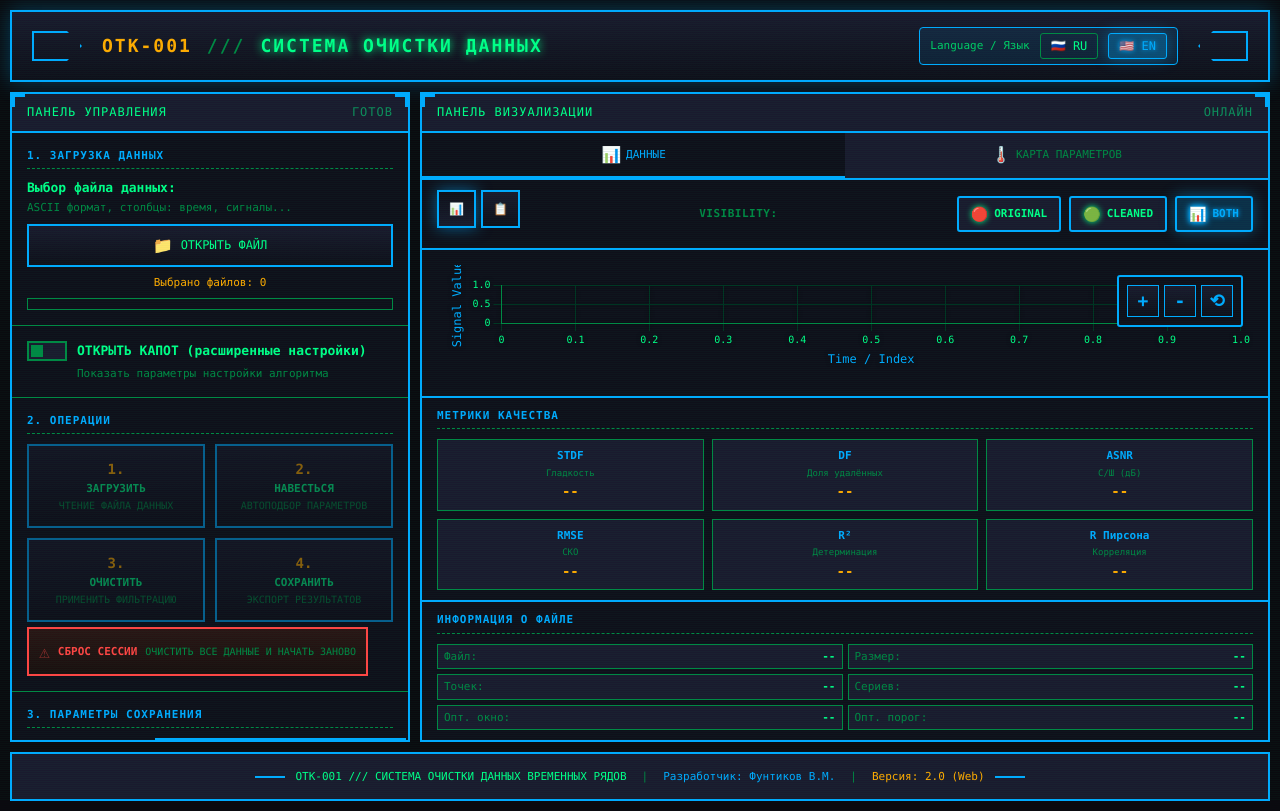
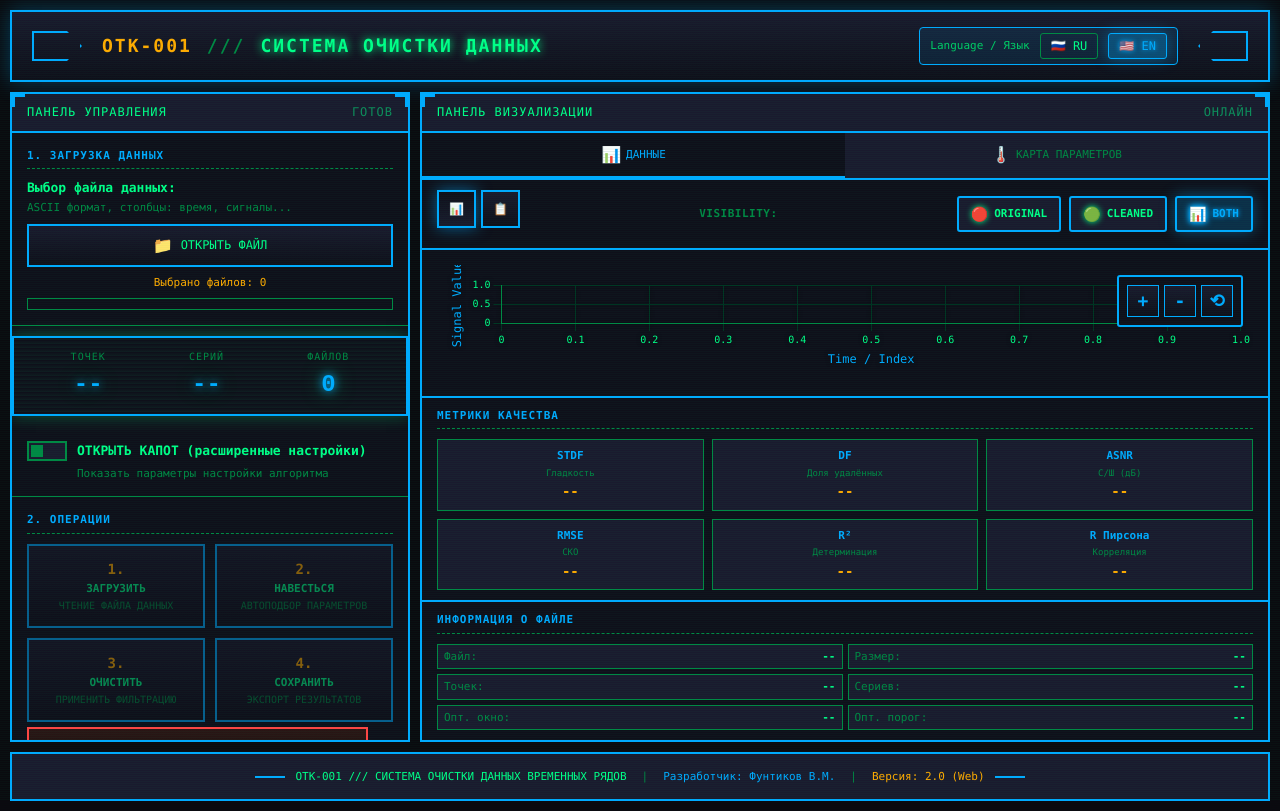
Before and after one commit to vmfu/timeseries-outlier-cleaner, a website: page index.html in a window 1280 px wide. Drawn offline with nearby package versions, Linux system fonts and the light colour scheme; some packages are replaced by stand-ins of ours; a script that the page names is missing.

Commit message:
Complete Task 16: Prominent File Information
Added prominent file info display:
- Moved key info (points, series, files) to top of control panel
- CRT-style aesthetics with glow effects
- Large, readable values with cyan accent
- Dynamic updates on file load
- Visual hierarchy with scanline effect

```diff
--- a/css/telemetry.css
+++ b/css/telemetry.css
@@ -1489,6 +1489,70 @@ body {
 }
 
 /* ============================================================================
+   PROMINENT FILE INFO DISPLAY
+   ============================================================================
+*/
+
+.prominent-file-info {
+    margin: 10px 0;
+    padding: 0;
+    border: none;
+}
+
+.file-info-display {
+    display: flex;
+    justify-content: space-around;
+    align-items: center;
+    background: var(--bg-secondary);
+    border: 2px solid var(--accent-cyan);
+    padding: 12px 15px;
+    position: relative;
+    box-shadow: 0 0 15px rgba(0, 255, 136, 0.3);
+}
+
+.file-info-display::before {
+    content: '';
+    position: absolute;
+    top: 0;
+    left: 0;
+    right: 0;
+    bottom: 0;
+    background: repeating-linear-gradient(
+        0deg,
+        transparent,
+        transparent 2px,
+        rgba(0, 255, 136, 0.03) 2px,
+        rgba(0, 255, 136, 0.03) 4px
+    );
+    pointer-events: none;
+}
+
+.info-display-item {
+    display: flex;
+    flex-direction: column;
+    align-items: center;
+    gap: 4px;
+    position: relative;
+    z-index: 1;
+}
+
+.info-display-label {
+    font-size: 10px;
+    color: var(--text-muted);
+    letter-spacing: 1px;
+    text-transform: uppercase;
+}
+
+.info-display-value {
+    font-size: 24px;
+    font-weight: bold;
+    color: var(--accent-cyan);
+    text-shadow: 0 0 10px var(--accent-cyan),
+                 0 0 20px rgba(0, 255, 136, 0.5);
+    font-family: 'Courier New', monospace;
+}
+
+/* ============================================================================
    FOOTER
    ============================================================================
 */
--- a/index.html
+++ b/index.html
@@ -58,6 +58,24 @@
                         </div>
                     </div>
                     <div id="selectedFiles" class="selected-files-list"></div>
+                </div>
+
+                <!-- Prominent File Info Display -->
+                <div class="control-section prominent-file-info">
+                    <div class="file-info-display">
+                        <div class="info-display-item">
+                            <span class="info-display-label" data-i18n="info.points">ТОЧЕК</span>
+                            <span id="prominentPoints" class="info-display-value">--</span>
+                        </div>
+                        <div class="info-display-item">
+                            <span class="info-display-label" data-i18n="info.series">СЕРИЙ</span>
+                            <span id="prominentSeries" class="info-display-value">--</span>
+                        </div>
+                        <div class="info-display-item">
+                            <span class="info-display-label" data-i18n="label.file">ФАЙЛОВ</span>
+                            <span id="prominentFileCount" class="info-display-value">0</span>
+                        </div>
+                    </div>
                 </div>
 
                 <!-- Advanced Settings Toggle -->
--- a/js/main.js
+++ b/js/main.js
@@ -776,6 +776,7 @@ function handleFileSelect(event) {
  */
 function updateFileCount(count) {
     document.getElementById('fileCount').textContent = I18n.t('file.count', {count: count});
+    document.getElementById('prominentFileCount').textContent = count;
 }
 
 /**
@@ -929,6 +930,10 @@ function updateFileInfo(file, data) {
     document.getElementById('infoSeries').textContent = data[0].length - 1;
     document.getElementById('infoOptWindow').textContent = '--';
     document.getElementById('infoOptThreshold').textContent = '--';
+
+    // Update prominent file info display
+    document.getElementById('prominentPoints').textContent = data.length;
+    document.getElementById('prominentSeries').textContent = data[0].length - 1;
 }
 
 /**
```
Also changed, not shown: TODO.md (+17 -17 lines).
